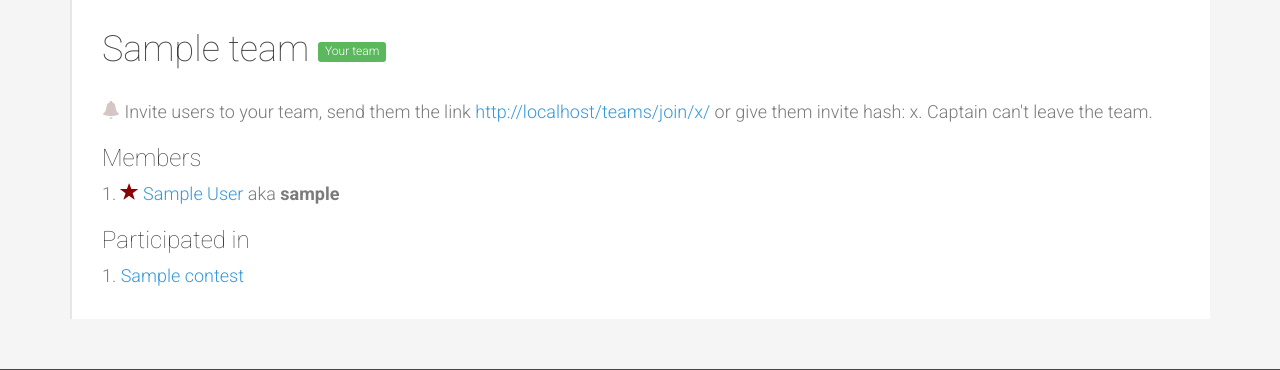
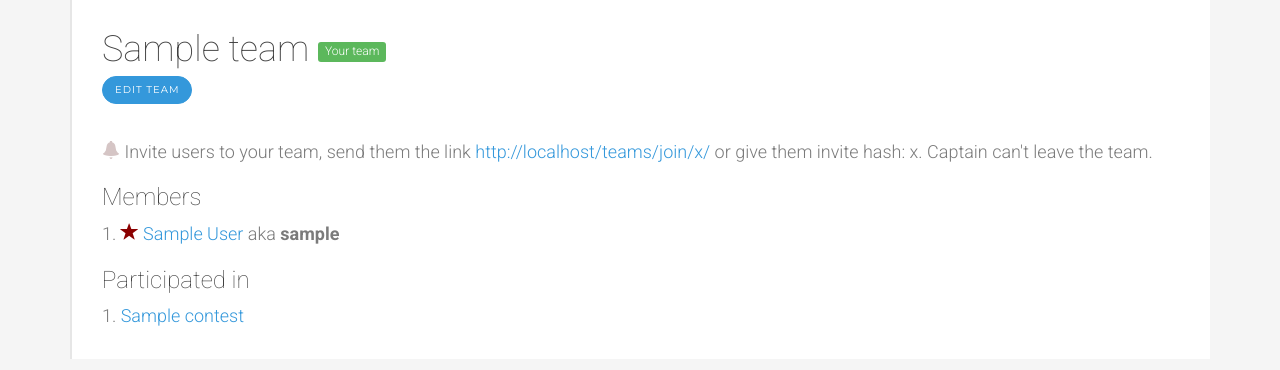
Before and after one commit to andgein/drapo, a Django app: page /teams/1/ in a window 1280 px wide. Shown: the part 112-482 px from the top of the page. Run offline with Django 3.2, Linux system fonts and the light colour scheme; a user stored in the database is signed in; tables that the repository leaves empty hold one stand-in row (values such as "Sample post"); parts of the project's set-up code (start-up, migrations or seed data) failed here and were passed over; some libraries are stand-ins or nearby versions.

Commit message:
Edit teams

```diff
--- a/src/web/teams/forms.py
+++ b/src/web/teams/forms.py
@@ -1,7 +1,7 @@
 from django import forms
 
 
-class CreateTeamForm(forms.Form):
+class TeamForm(forms.Form):
     name = forms.CharField(
         max_length=100,
         label='Team name',
--- a/src/web/teams/templates/teams/team.html
+++ b/src/web/teams/templates/teams/team.html
@@ -9,7 +9,14 @@
             {% if user in members %}
                 <span class="label label-success label-sm va-middle">Your team</span>
             {% endif %}
+
+            {% if user.is_staff or team.captain == user %}
+                <div>
+                    <a href="{% url 'teams:edit' team.id %}" class="btn btn-primary">Edit team</a>
+                </div>
+            {% endif %}
         </h1>
+
         {% if user in members %}
             <div class="">
                 <span class="glyphicon glyphicon-bell" style="color: #d5c5c5"></span>
--- a/src/web/teams/urls.py
+++ b/src/web/teams/urls.py
@@ -8,5 +8,6 @@ urlpatterns = [
     url(r'^join/$', views.join, name='join'),
     url(r'^join/(?P<invite_hash>[^/]+)/$', views.join, name='join'),
     url(r'^(?P<team_id>\d+)/$', views.team, name='team'),
+    url(r'^(?P<team_id>\d+)/edit/$', views.edit, name='edit'),
     url(r'^(?P<team_id>\d+)/leave/$', views.leave, name='leave'),
 ]
--- a/src/web/teams/views.py
+++ b/src/web/teams/views.py
@@ -32,7 +32,7 @@ def team(request, team_id):
 @login_required
 def create(request):
     if request.method == 'POST':
-        form = forms.CreateTeamForm(data=request.POST)
+        form = forms.TeamForm(data=request.POST)
         if form.is_valid():
             team = models.Team(
                 name=form.cleaned_data['name'],
@@ -50,7 +50,7 @@ def create(request):
 
             return redirect(team.get_absolute_url())
     else:
-        form = forms.CreateTeamForm()
+        form = forms.TeamForm()
 
     return render(request, 'teams/create.html', {
         'form': form
@@ -112,3 +112,28 @@ def leave(request, team_id):
         if 'next' in request.POST and '//' not in request.POST['next']:
             return redirect(request.POST['next'])
     return redirect(urlresolvers.reverse('teams:team', args=[team.id]))
+
+
+@login_required
+def edit(request, team_id):
+    team = get_object_or_404(models.Team, pk=team_id)
+
+    # Only staff and team's captain can edit team
+    if not request.user.is_staff and team.captain != request.user:
+        return HttpResponseNotFound()
+
+    if request.method == 'POST':
+        form = forms.TeamForm(data=request.POST)
+        if form.is_valid():
+            team.name = form.cleaned_data['name']
+            team.save()
+
+            messages.success(request, 'Team %s saved' % team.name)
+            return redirect(team)
+    else:
+        form = forms.TeamForm(initial={'name': team.name})
+
+    return render(request, 'teams/edit.html', {
+        'team': team,
+        'form': form,
+    })
```
Also changed, not shown: src/web/teams/templates/teams/edit.html (added, +16 -0 lines).
